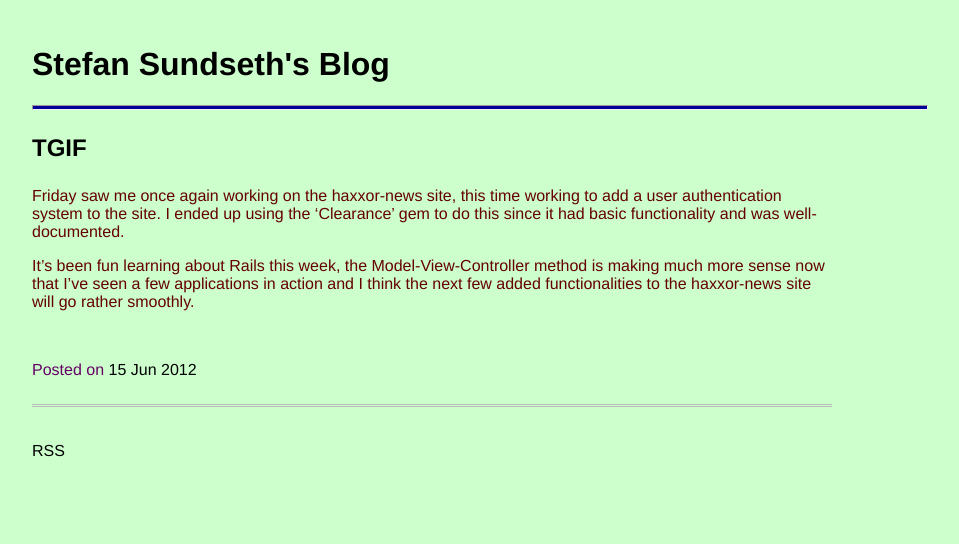
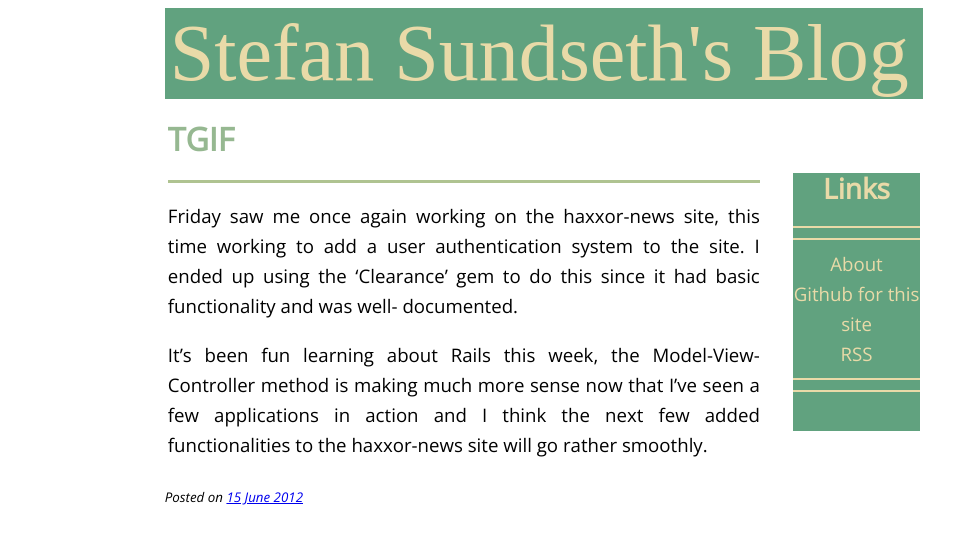
Before and after one commit to SSundseth/ssundseth.github.com, a Jekyll site: the page built from _posts/2012-6-15-Day-5.markdown, in a window 1280 px wide. Shown: the top 544 px of the page, without its empty margins (96-1055 px from the left). Built offline with Jekyll 4.4.1, drawn with Linux system fonts in a browser that asks for light colours; some web fonts are replaced; Markdown is read by kramdown in place of the engine named in the settings.

Commit message:
massive style overhaul, added an about page

```diff
--- a/_layouts/default.html
+++ b/_layouts/default.html
@@ -1,28 +1,17 @@
 <!doctype html>
 
 <head>
-    <title>{{ page.title }}</title>
-    <link href="/css/main.css" media="screen" rel="stylesheet" type="text/css" />
+  <link href="/assets/stylesheets/main.css" rel="stylesheet" type="text/css" />
+  <link href='http://fonts.googleapis.com/css?family=Antic+Slab' rel='stylesheet' type='text/css'>
+  <link href='http://fonts.googleapis.com/css?family=Open+Sans:400italic,400' rel='stylesheet' type='text/css'>
+  <title>{{ page.title }}</title>
 </head>
 <body>
 
-  <style type="text/css">
-    a:link {text-decoration: none; color:#000}
-    a:visited {text-decoration: none; color:#000}
-    a:hover {text-decoration: underline}
-    a:active {text-decoration: none}
-  </style>
-  <div id="header">
-    <h1><a href="/">Stefan Sundseth's Blog</a></h1>
+  <div class="header">
+    <a class="head" href="/">Stefan Sundseth's Blog</a>
   </div>
 
-  <hr style="height:3px; color:#000099; background-color:#000099;" />
-
-  <div id="content" style="width:800px;">
+  <div class="content">
     {{ content }}
   </div>
-
-
-<div id="footer">
-	<a href="/feed.xml">RSS</a></li>
-<div>
--- a/_layouts/post.html
+++ b/_layouts/post.html
@@ -3,18 +3,34 @@ layout: default
 comments: true
 ---
 
-<div class="post">
-  <h3><a href="{{ post.url }}">{{ page.title }}</a></h3>
+<table>
+  <tr>
+    <td style="width:75%;">
+      <h3><a class="cont" href="{{ post.url }}">{{ page.title }}</a></h3>
+      <hr class="title">
+      {{ content }}
+    </td>
 
-  <div class="body">
-    {{ content }}
+    <td style="width:20%; text-align:center; padding-left:30px">
+      <div class="chunk">
+        <h2>Links</h2>
+        <hr class="arch">
+        <hr class="arch">
+        <a class="arch" href="/about.html">About</a><br />
+        <a class="arch" href="https://github.com/SSundseth/ssundseth.github.com">Github for this site</a><br />
+        <a class="arch" href="/feed.xml">RSS</a><br />
+
+        <hr class="arch">
+        <hr class="arch"><br />
+      </div>
+    </td>
+  </tr>
+</table>
+
+  <div class="meta">
+    Posted on <a href="{{ page.url }}">{{ page.date | date: "%d %B %Y" }}</a>
   </div>
 
-  <div class="meta">
-    Posted on <a href="{{ page.url }}">{{ page.date | date_to_string }}</a>
-  </div>
-
-</div>
 
 {% if page.comments %}
 <div id="disqus_thread"></div>
--- /dev/null
+++ b/assets/stylesheets/main.css
@@ -0,0 +1,65 @@
+.header {
+  margin-left: 20%;
+  margin-right: 20%;
+  padding-left: 5px;
+  background-color: #61A27F;
+  font-family: 'Antic Slab', serif;
+  font-size: 60pt;
+}
+
+a.head:link, a.head:visited {
+  color: #E9DAA8;
+  text-decoration: none;
+}
+
+a.cont:link, a.cont:visited {
+  font-size: 24pt;
+  color: #96B891;
+  text-decoration: none;
+}
+a.cont:hover {
+  text-decoration: underline;
+}
+
+a.arch:link, a.arch:visited {
+  font-size: 14pt;
+  color: #E9DAA8;
+  text-decoration: none;
+}
+a.arch:hover {
+  text-decoration: underline;
+}
+
+hr.title {
+  color: #AFC391;
+  background-color: #AFC391;
+  height: 3px;
+  border: 0;
+}
+hr.arch {
+  color: #E9DAA8;
+  background-color: #E9DAA8;
+  border: 0;
+  height: 2px;
+}
+
+.content {
+  text-align: justify;
+  text-justify: auto;
+  margin-left: 20%;
+  margin-right: 20%;
+  font-family: 'Open Sans', sans-serif;
+  font-size: 14pt;
+  line-height: 30px;
+}
+
+.meta {
+  font-style: italic;
+  font-size: 10pt;
+  padding-bottom: 40px;
+}
+
+.chunk {
+  background-color: #61A27F;
+  color: #E9DAA8;
+}
--- a/css/main.css
+++ /dev/null
@@ -1,47 +0,0 @@
-html {
-        padding: 25px 0 25px 0; }
-
-body {
-  margin-left:10%;
-  margin-right:20%;
-        background-color:#CCFFCC;
-        text-align: left;
-        font-family: 'Helvetica Neue', Helvetica;
-        font-size: 16px;
-        color: #600; }
-
-a:link {text-decoration: none; color:#000}
-a:visited {text-decoration: none; color:#000}
-a:hover {text-decoration: underline}
-a:active {text-decoration: none}
-
-
-table {
-        margin-left: auto;
-        margin-right: auto;
-      }
-
-
-.center {
-        text-align: center; }
-
-.center table {
-        margin-left: auto;
-        margin-right: auto;
-        text-align: left; }
-
-.post {
-        margin-bottom: 35px; }
-        .post h3 {
-                text-align: left;
-                font-size: 24px;
-                font-family: 'Helvetica';
-                font-weight: bold;
-                margin-bottom: 25px }
-
-        .post .meta {
-                margin-top: 25px;
-                border-bottom: 3px double #bbb;
-                padding-top: 25px;
-                padding-bottom: 25px;
-                color: #606; }
```
Also changed, not shown: about.html (added, +30 -0 lines), index.html (+36 -11 lines).
